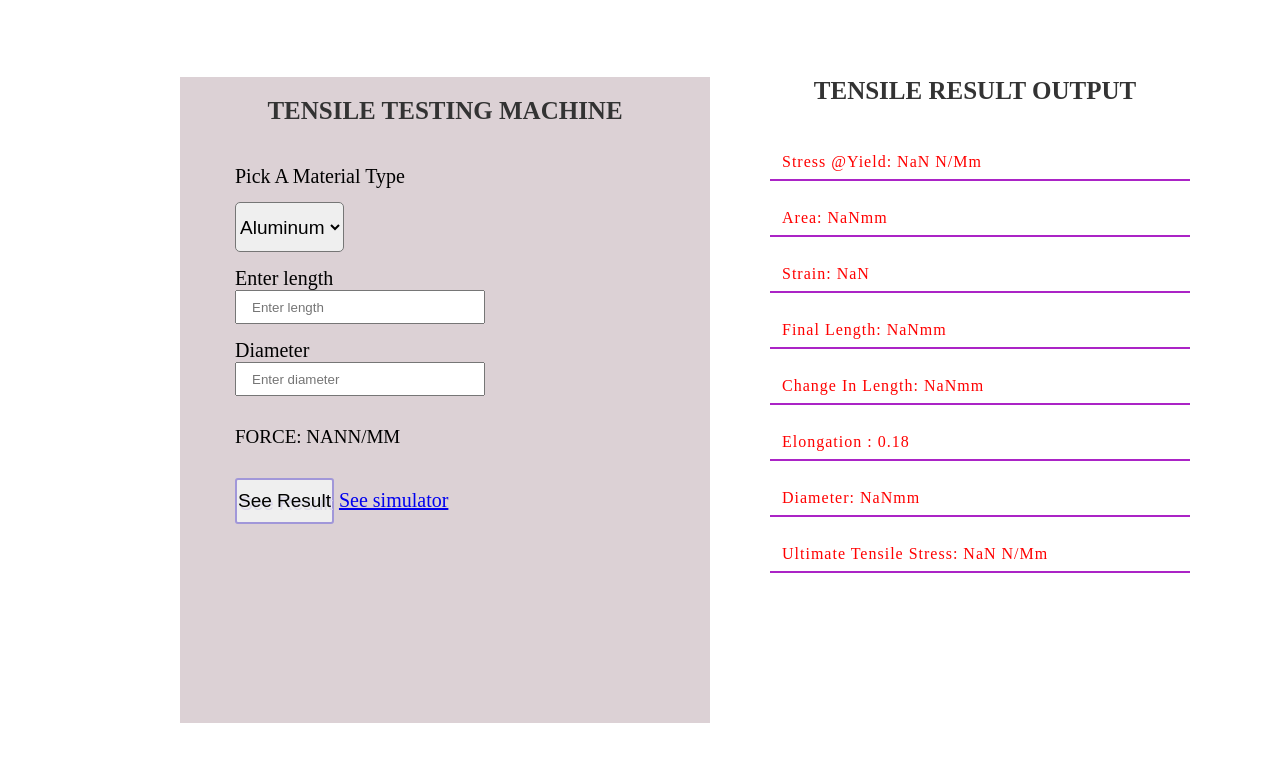
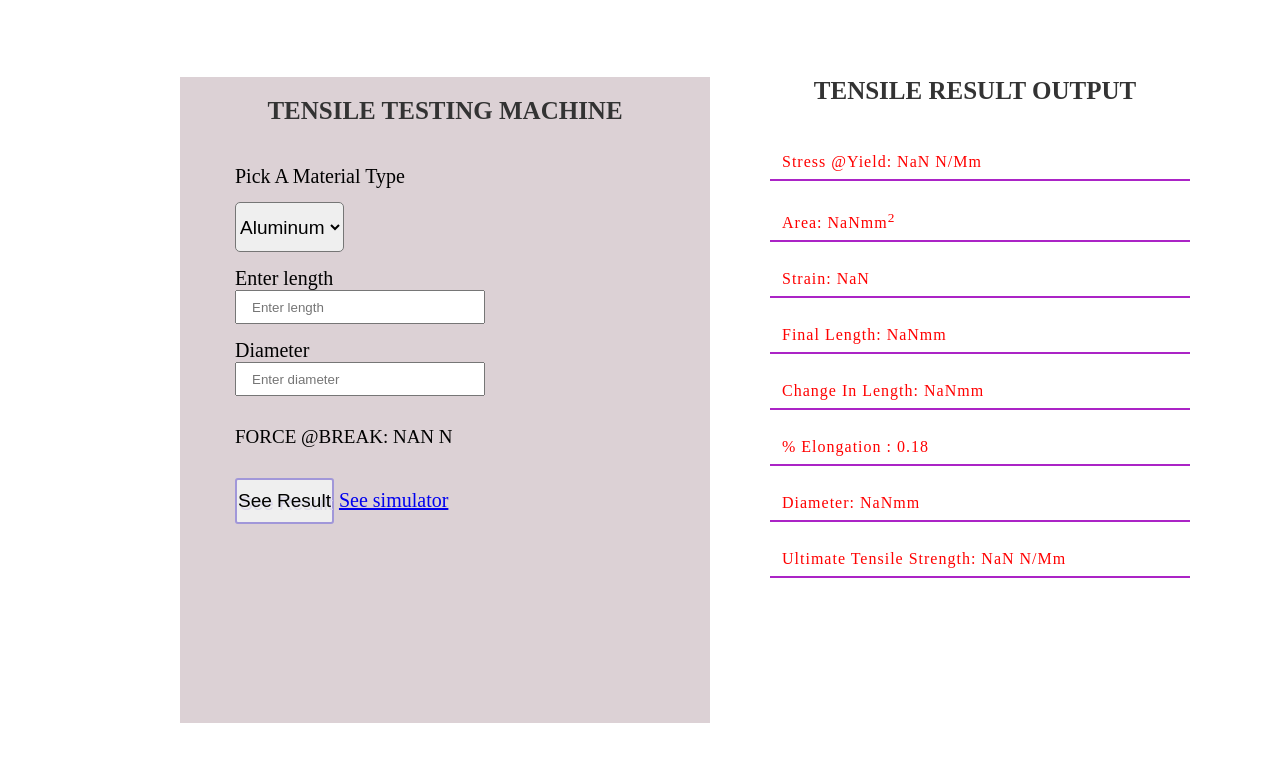
Before and after one commit to Tajudeenazeez/TensileMachineForce, a plain HTML site: page index.html in a window 1280 px wide. Both pictures are taken after typing "Sample", "Sample" into the empty fields and a click on the button "See Result". Shown: the top 757 px of the page. Drawn offline with nearby package versions, Linux system fonts and the light colour scheme.

Commit message:
redo of output

```diff
--- a/app.js
+++ b/app.js
@@ -49,7 +49,7 @@ function onSubmitResult(e) {
 
     const radius = initialDiameter / 2
     const area = 3.142 * radius**2
-    areaResult.textContent = `Area: ${area}mm`
+    areaResult.innerHTML = `Area: ${area}mm<sup>2</sup>`
     diameterResult.textContent = `Diameter: ${initialDiameter}mm`
     const forceArr = [];
     const lengthArr = [];
@@ -61,7 +61,7 @@ function onSubmitResult(e) {
   }
     if (getOption.value === "Aluminum") {
         //finalLength
-        elongationResult.textContent = `elongation : ${elongationAlu}`
+        elongationResult.textContent = `% elongation : ${elongationAlu}`
         const finalLength = (elongationAlu * initialLength) + initialLength
         changeLength.textContent = `change in Length: ${finalLength - initialLength}mm`
         Flength.textContent = `final length: ${finalLength}mm`
@@ -132,7 +132,7 @@ function onSubmitResult(e) {
         strainFromLength(lengthArr, initialLength)
     }
     if (getOption.value === "Brass") {
-        elongationResult.textContent = `elongation : ${elongationBrass}`
+        elongationResult.textContent = `% elongation : ${elongationBrass}`
         const force0 = (len) => {
             let fe0 = 0 * len
             forceArr.push(fe0)
@@ -211,7 +211,7 @@ function onSubmitResult(e) {
 
     }
     if (getOption.value === "Mild Metal") {
-        elongationResult.textContent = `elongation : ${elongationMetal}`
+        elongationResult.textContent = `% elongation : ${elongationMetal}`
         const force0 = (len) => {
             let fe0 = 0 * len
             forceArr.push(fe0)
@@ -301,18 +301,23 @@ function onSubmitResult(e) {
 
     }
 
-    forceText.textContent = `Force: ${forceArr[forceArr.length-1]}N/mm`
+    forceText.textContent = `Force @break: ${forceArr[forceArr.length-1]} N`
     let averageStress = (stressArr[2] - stressArr[1]) /2
     stressResult.textContent = `stress @yield: ${averageStress} N/mm`
     strainResult.textContent = `strain: ${strainArr[strainArr.length-1]}`
-    tensileStress.textContent = `ultimate Tensile Stress: ${stressArr[4]} N/mm`
-    simulator.textContent = `force :
-    ${forceArr[forceArr.length-1]}N/mm
+    tensileStress.textContent = `ultimate Tensile Strength: ${stressArr[4]} N/mm`
+    simulator.textContent = `force @yield:
+    ${(forceArr[1]  + forceArr[2])/2}N
+    force @break:
+    ${forceArr[forceArr.length-1]}N
+    force @peak:
+    ${forceArr[4]}N
     stress:
     ${stressArr[stressArr.length-1]}N/mm
     and
     strain:
-    ${strainArr[strainArr.length-1]}`
+    ${strainArr[strainArr.length-1]}
+    `
 
     //generateGraph()
 
@@ -330,6 +335,11 @@ function onSubmitResult(e) {
         },
         options: {
           legend: {display: false},
+          title: {
+            display: true,
+            text: "Engineering stress",
+            fontSize: 16
+          },
           scales: {
             yAxes: [{ticks: {min: 0, max:stressArr[stressArr.length-1] * 2}}],
           }
--- a/index.html
+++ b/index.html
@@ -32,7 +32,7 @@
                                       <input   type="text"  id="diameter" placeholder="Enter diameter" required>
                                   </div>
                                   <div>
-                                      <p class="paragraph" id="force">force:</p>
+                                      <p class="paragraph" id="force">force @break:</p>
                                   </div>
                                   <div>
                                       <button class="button button__1" id="btn-result" type="submit">See Result</button>
@@ -64,7 +64,7 @@
                               <p class="output output__lo" id="changeLength">change in length:</p>
                               <p class="output output__fl" id="elongationText">%percentage Elongation@:</p>
                               <p class="output output__fl" id="diameterText">Diameter:</p>
-                              <p class="output output__fl" id="tensileStress">@Ultimate tensile stress:</p>
+                              <p class="output output__fl" id="tensileStress">@Ultimate tensile strength:</p>
                           </div>
 
                       </div>
@@ -80,13 +80,12 @@
     <div class="popup" id="popup">
         <div class="popup__content">
             <div class="popup__left">
-                <img class="popup__img"  src="img/tensile-test-steel2.gif" alt="">
+                <img class="popup__img"  src="img/tensile-test-steel2.gif" alt="sdd">
             </div>
             <div class="popup__right">
                 <p class="popup__text"></p>
                 <p class="simulator__text popup__text" id="simulate"></p>
                  <a class="popup__close" href="#output__section">&times;</a>
-
             </div>
         </div>
     </div>
```
Also changed, not shown: css/base/_popup.scss (+7 -1 lines).
